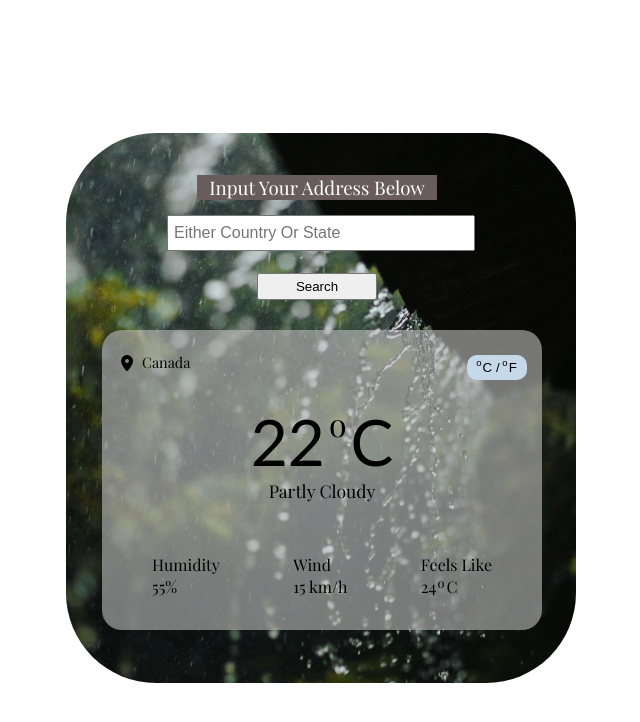
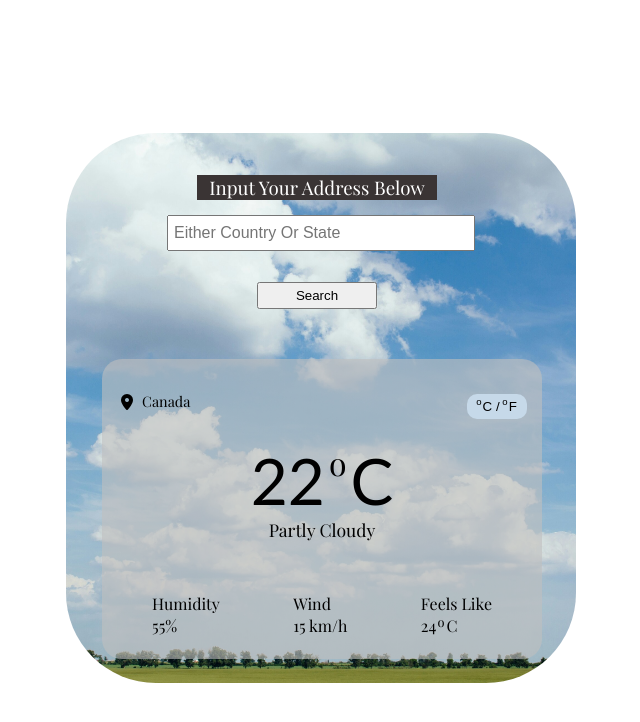
Before and after one commit to ajmanuel047/weather_app, a website built with webpack: page src/template.html in a window 1280 px wide. Shown: the whole page, without its empty margins (327-967 px from the left). Built offline with nearby package versions, Linux system fonts and the light colour scheme; a web font is replaced by a local one.

Commit message:
make little adjustments to the style of page

```diff
--- a/src/styles.css
+++ b/src/styles.css
@@ -39,7 +39,7 @@
 h3 {
   color: white;
   font-weight: normal;
-  background-color: rgb(104, 92, 92);
+  background-color: rgb(58, 52, 52);
   width: 240px;
   margin: auto;
   margin-top: -8px;
@@ -66,7 +66,7 @@
   background-size: cover;
   background-repeat: no-repeat;
   background-position: center center;
-  background-image: url(./images/rainyday.jpg);
+  background-image: url(./images/partly_cloudy_day.jpg);
 }
 
 #searchBox {
@@ -93,19 +93,7 @@
 #submit {
   width: 120px;
   height: 27px;
-  margin-top: 11px;
-}
-
-#weatherInfoDiv2 {
-  width: 440px;
-  height: 300px;
-  background-color: silver;
-  position: relative;
-  top: -300px;
-  left: 36px;
-  border-radius: 20px;
-  opacity: 0.6;
-  /* filter: blur(6px); */
+  margin-top: 20px;
 }
 
 .waitingMessage {
@@ -122,12 +110,24 @@
   height: 300px;
   margin: auto;
   z-index: 1;
-  /* background-color: orange; */
   position: relative;
   right: -1px;
+  top: 30px;
   /* margin-right: 100px; */
-  margin-top: 80px;
+  margin-top: 60px;
   border-radius: 20px;
+}
+
+#weatherInfoDiv2 {
+  width: 440px;
+  height: 300px;
+  background-color: silver;
+  position: relative;
+  top: -280px;
+  left: 36px;
+  border-radius: 20px;
+  opacity: 0.6;
+  /* filter: blur(6px); */
 }
 
 #infoDivHeader {
```
